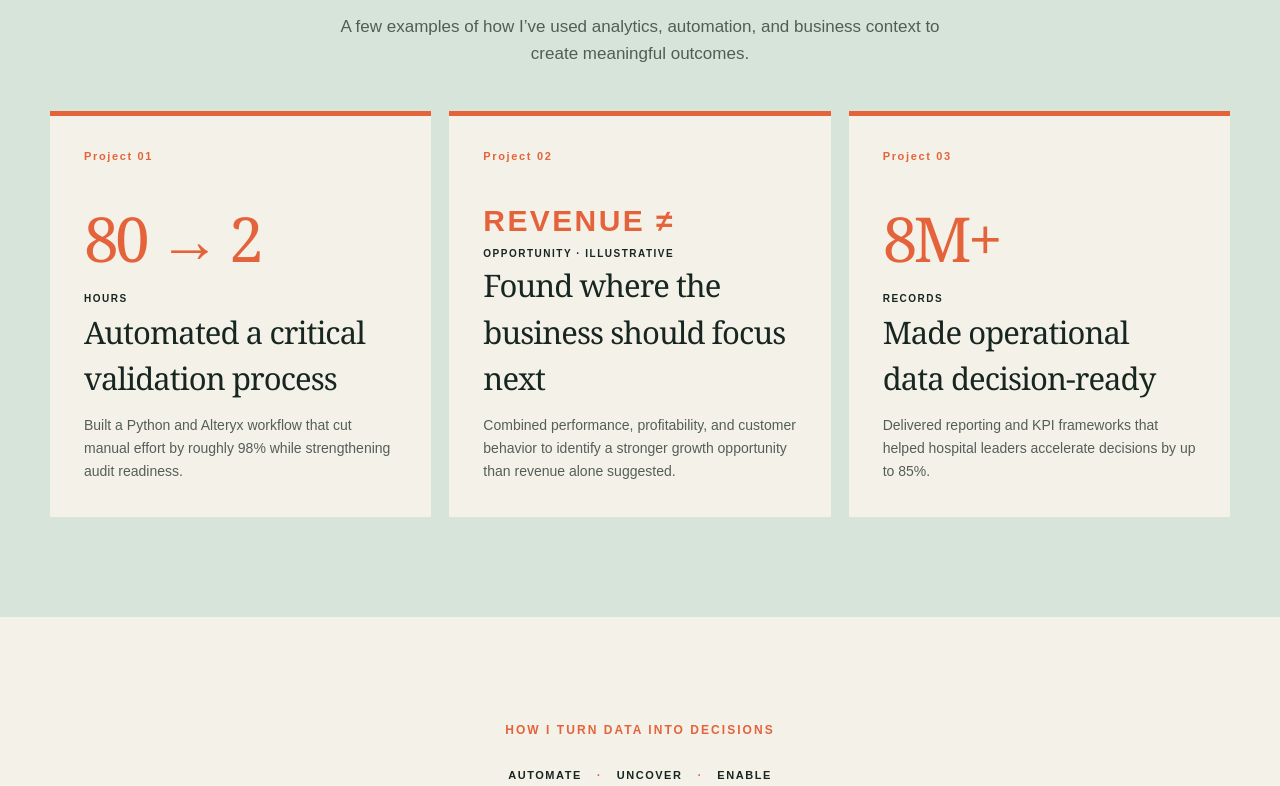
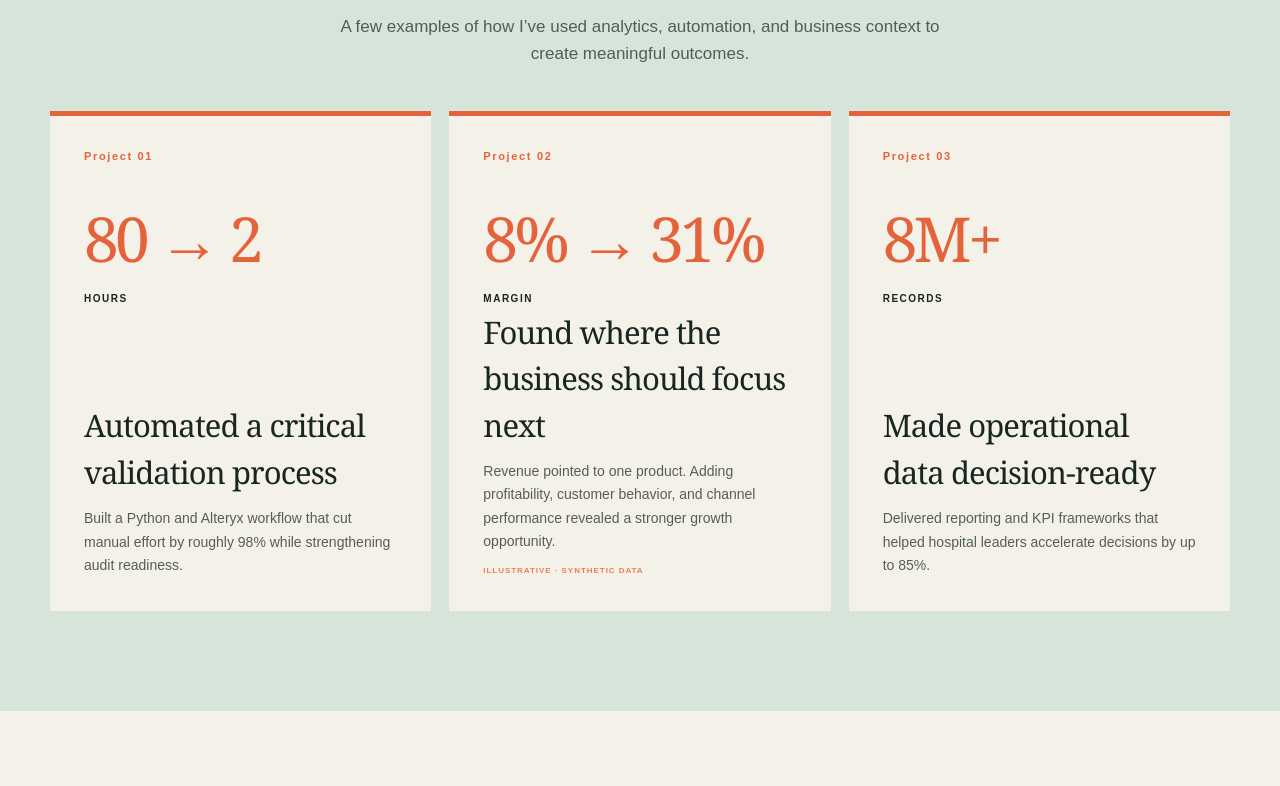
Before and after one commit to tanvikinkhabwala27/portfoliowebpage, a Next.js app: page / in a window 1280 px wide. Shown: the part 1674-2460 px from the top of the page. Built offline with nearby package versions, Linux system fonts and the light colour scheme.

Commit message:
Align Project 02 summary metric

```diff
--- a/app/page.tsx
+++ b/app/page.tsx
@@ -2,7 +2,7 @@ import WorkVisuals from './WorkVisuals';
 
 const impact = [
   { stat:'80 → 2', unit:'hours', title:'Automated a critical validation process', copy:'Built a Python and Alteryx workflow that cut manual effort by roughly 98% while strengthening audit readiness.' },
-  { stat:'REVENUE ≠', unit:'opportunity · illustrative', title:'Found where the business should focus next', copy:'Combined performance, profitability, and customer behavior to identify a stronger growth opportunity than revenue alone suggested.' },
+  { stat:'8% → 31%', unit:'margin', title:'Found where the business should focus next', copy:'Revenue pointed to one product. Adding profitability, customer behavior, and channel performance revealed a stronger growth opportunity.', note:'Illustrative · synthetic data' },
   { stat:'8M+', unit:'records', title:'Made operational data decision-ready', copy:'Delivered reporting and KPI frameworks that helped hospital leaders accelerate decisions by up to 85%.' },
 ];
 const experience = [
@@ -47,7 +47,7 @@ export default function Home() {
 
     <section className="about" id="about"><div className="shell aboutGrid"><div className="monogram" aria-hidden="true">TK<span>data → decisions</span></div><div><p className="kicker">A little about me</p><h2>Business-minded.<br />Technically fluent.</h2><p className="aboutCopy">I work at the intersection of data, technology, and business strategy. My job is not simply to build a dashboard—it’s to understand the decision behind it and make the path forward visible.</p><p className="aboutCopy">I’ve partnered with executives, finance leaders, operators, and technical teams to turn complex data into trusted systems, sharper questions, and measurable results.</p><div className="education"><span>MS, Information Systems</span><strong>Stevens Institute of Technology · GPA 3.7</strong></div></div></div></section>
 
-    <section className="work" id="work"><div className="shell"><div className="sectionHead"><p className="kicker">Selected work</p><h2>Impact, in numbers.</h2><p>A few examples of how I’ve used analytics, automation, and business context to create meaningful outcomes.</p></div><div className="impactGrid">{impact.map((x,i)=><article className={`impact ${i===1?'rootCauseImpact':''}`} key={x.stat}><span className="case">Project 0{i+1}</span><div><strong>{x.stat}</strong><small>{x.unit}</small></div><h3>{x.title}</h3><p>{x.copy}</p></article>)}</div></div></section>
+    <section className="work" id="work"><div className="shell"><div className="sectionHead"><p className="kicker">Selected work</p><h2>Impact, in numbers.</h2><p>A few examples of how I’ve used analytics, automation, and business context to create meaningful outcomes.</p></div><div className="impactGrid">{impact.map((x,i)=><article className="impact" key={x.stat}><span className="case">Project 0{i+1}</span><div><strong>{x.stat}</strong><small>{x.unit}</small></div><h3>{x.title}</h3><p>{x.copy}</p>{x.note&&<small className="cardNote">{x.note}</small>}</article>)}</div></div></section>
 
     <WorkVisuals />
 
```
Also changed, not shown: app/globals.css.
